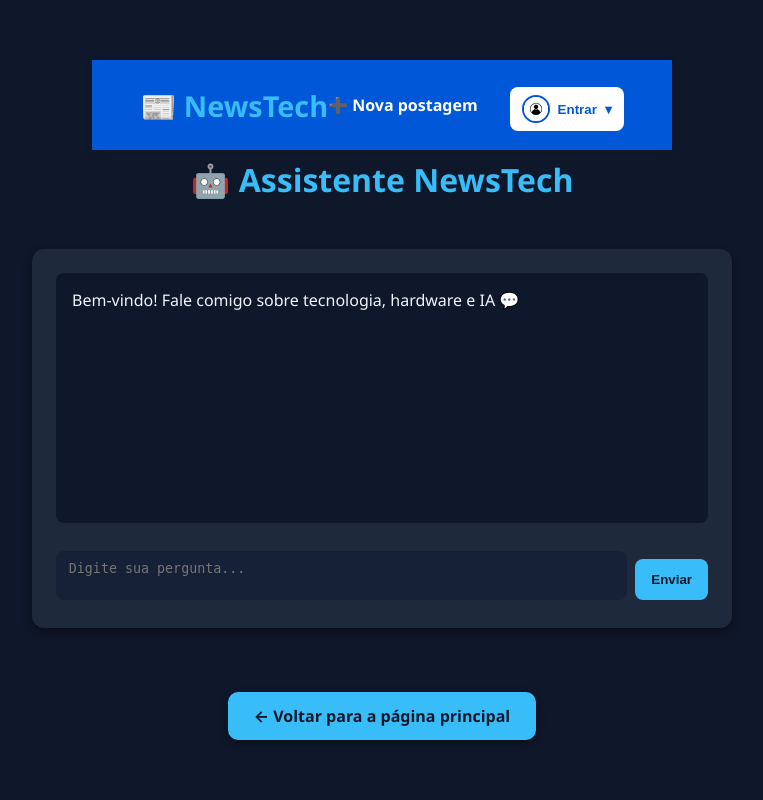
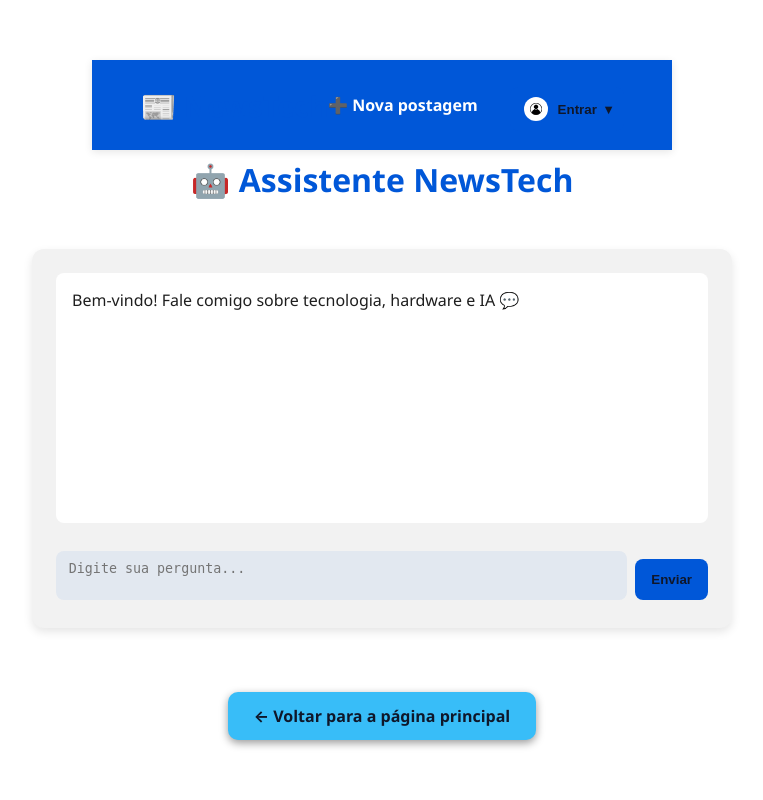
Before and after one commit to Diegames10/NewsTechApp, a Flask app: page /assistente in a window 1280 px wide. Shown: the whole page, without its empty margins (258-1021 px from the left). Run offline with Flask 3, Linux system fonts and the light colour scheme; parts of the project's set-up code (start-up, migrations or seed data) failed here and were passed over; some libraries are stand-ins or nearby versions.

Commit message:
Update style_assistente.css

```diff
--- a/login_app/static/css/style_assistente.css
+++ b/login_app/static/css/style_assistente.css
@@ -458,3 +458,114 @@
     transform: translateX(0);
   }
 }
+
+/* =======================================================
+   🌗 THEME SHIM — habilita light/dark via body.dark
+   Cole no FINAL de static/css/assistente.css
+   Não remove o que existe; isso apenas sobrescreve as cores
+   ======================================================= */
+
+:root {
+  /* Paleta LIGHT */
+  --bg: #ffffff;
+  --text: #1e1e1e;
+  --primary: #38bdf8;
+  --card: #f1f5f9;
+  --input: #e2e8f0;
+  --muted: #475569;   /* textos secundários */
+  --shadow: rgba(0,0,0,.1);
+}
+
+body.dark {
+  /* Paleta DARK */
+  --bg: #0f172a;
+  --text: #f1f5f9;
+  --primary: #38bdf8;
+  --card: #1e293b;
+  --input: #162036;
+  --muted: #94a3b8;
+  --shadow: rgba(0,0,0,.4);
+}
+
+/* ====== Aplicação das variáveis (sobrescreve as cores fixas) ====== */
+body {
+  background: var(--bg) !important;
+  color: var(--text) !important;
+  transition: background .25s ease, color .25s ease;
+}
+
+h1,
+#chat-container h2 {
+  color: var(--primary) !important;
+}
+
+/* Contêineres */
+#chat-container {
+  background: var(--card) !important;
+  box-shadow: 0 4px 10px var(--shadow) !important;
+}
+
+#chat-box {
+  background: var(--bg) !important;
+  color: var(--text) !important;
+}
+
+/* Busca */
+.search {
+  background: var(--card) !important;
+}
+.search input,
+.search select {
+  background: var(--input) !important;
+  color: var(--text) !important;
+}
+
+/* Botões (inclusive enviar/float) */
+.search button,
+#chat-send,
+#chat-toggle,
+#chat-float-send,
+button,
+.btn {
+  background: var(--primary) !important;
+  color: #0f172a !important; /* bom contraste em ambas paletas */
+}
+
+/* Cards */
+.grid .card,
+.card {
+  background: var(--card) !important;
+  color: var(--text) !important;
+  box-shadow: 0 2px 6px var(--shadow) !important;
+}
+.card p { color: var(--muted) !important; }
+
+/* Thumbs / estados */
+.thumb { background: var(--bg) !important; }
+.thumb--missing {
+  background: var(--input) !important;
+  color: var(--muted) !important;
+}
+
+/* Chat flutuante */
+#chat-float { background: var(--card) !important; }
+#chat-float-box {
+  background: var(--bg) !important;
+  color: var(--text) !important;
+}
+#chat-float-form {
+  background: var(--input) !important;
+}
+
+/* Inputs do chat */
+#chat-input,
+#chat-float-input {
+  background: var(--input) !important;
+  color: var(--text) !important;
+}
+
+/* Header (se aparecer nesta página) */
+header {
+  background: var(--primary) !important;
+  color: #fff !important;
+}
```
